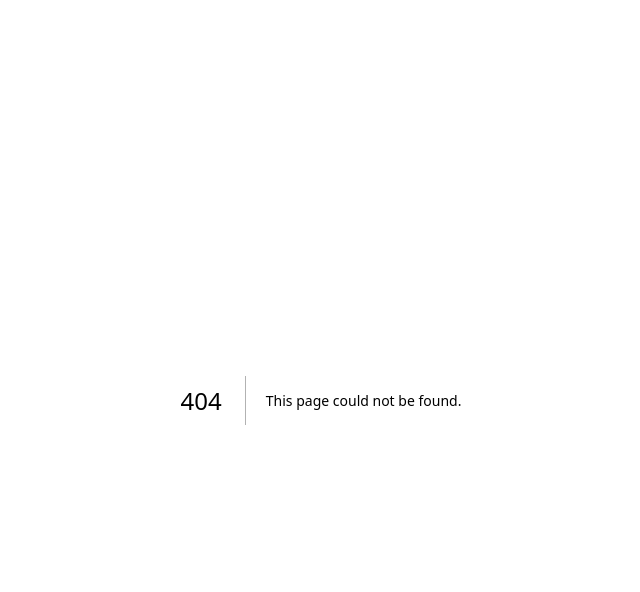
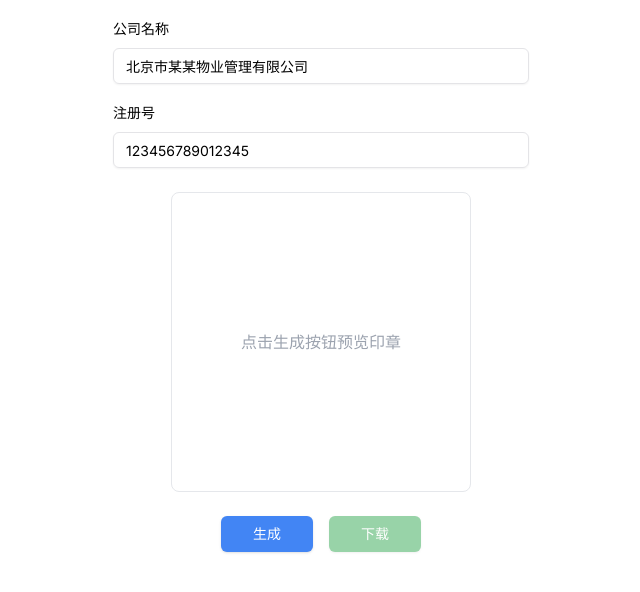
Before and after one commit to cookabc/app-universe, a Next.js app: page /seal-generator in a window 1280 px wide. Before the commit this address had no page. Shown: the top 592 px of the page, without its empty margins (319-959 px from the left). Built offline with nearby package versions, Linux system fonts and the light colour scheme.

Commit message:
feat: Add SealGenerator page component

```diff
--- /dev/null
+++ b/src/app/seal-generator/page.tsx
@@ -0,0 +1,239 @@
+"use client";
+
+import { Button } from "@/components/ui/button";
+import { Input } from "@/components/ui/input";
+import { Label } from "@/components/ui/label";
+import { useState } from "react";
+
+// Constants for seal configuration
+const SEAL_CONFIG = {
+	SIZE: 300,
+	PADDING: 10,
+	COLOR: "#FF0000",
+	STAR: {
+		SCALE: 0.3,
+		INNER_RATIO: 0.382, // Golden ratio
+	},
+	FONT: {
+		FAMILY: "SimSun",
+		COMPANY_SIZE_RATIO: 8,
+		REGISTRATION_SIZE_RATIO: 10,
+		MAX_COMPANY_SIZE: 24,
+		MAX_REGISTRATION_SIZE: 18,
+	},
+	TEXT_RADIUS_OFFSET: 25,
+	ANGLES: {
+		COMPANY_START: Math.PI * 0.88,
+		COMPANY_END: Math.PI * 0.2,
+		REGISTRATION_START: Math.PI * 0.25,
+		REGISTRATION_END: Math.PI * 0.75,
+	},
+} as const;
+
+interface DrawArcTextProps {
+	ctx: CanvasRenderingContext2D;
+	text: string;
+	startAngle: number;
+	endAngle: number;
+	radius: number;
+	fontSize: number;
+	centerX: number;
+	centerY: number;
+	isUpsideDown?: boolean;
+}
+
+export default function SealGenerator() {
+	const [companyName, setCompanyName] = useState("北京市某某物业管理有限公司");
+	const [registrationNumber, setRegistrationNumber] =
+		useState("123456789012345");
+	const [sealImage, setSealImage] = useState("");
+
+	const drawArcText = ({
+		ctx,
+		text,
+		startAngle,
+		endAngle,
+		radius,
+		fontSize,
+		centerX,
+		centerY,
+		isUpsideDown = false,
+	}: DrawArcTextProps) => {
+		ctx.font = `${fontSize}px ${SEAL_CONFIG.FONT.FAMILY}`;
+		ctx.textAlign = "center";
+		ctx.textBaseline = "middle";
+
+		const chars = text.split("");
+		const totalAngle =
+			endAngle > startAngle
+				? endAngle - startAngle
+				: Math.PI * 2 - startAngle + endAngle;
+		const angleStep = totalAngle / chars.length;
+
+		chars.forEach((char, i) => {
+			const angle = startAngle + angleStep * i;
+			const x = centerX + Math.cos(angle) * radius;
+			const y = centerY + Math.sin(angle) * radius;
+
+			ctx.save();
+			ctx.translate(x, y);
+			ctx.rotate(angle + (isUpsideDown ? -Math.PI / 2 : Math.PI / 2));
+			ctx.fillText(char, 0, 0);
+			ctx.restore();
+		});
+	};
+
+	const drawStar = (
+		ctx: CanvasRenderingContext2D,
+		centerX: number,
+		centerY: number,
+		radius: number,
+	) => {
+		const starRadius = radius * SEAL_CONFIG.STAR.SCALE;
+		const starInnerRadius = starRadius * SEAL_CONFIG.STAR.INNER_RATIO;
+
+		ctx.beginPath();
+		for (let i = 0; i < 5; i++) {
+			const outerAngle = (i * 2 * Math.PI) / 5 - Math.PI / 2;
+			const innerAngle = outerAngle + Math.PI / 5;
+
+			const outerX = centerX + Math.cos(outerAngle) * starRadius;
+			const outerY = centerY + Math.sin(outerAngle) * starRadius;
+			const innerX = centerX + Math.cos(innerAngle) * starInnerRadius;
+			const innerY = centerY + Math.sin(innerAngle) * starInnerRadius;
+
+			i === 0 ? ctx.moveTo(outerX, outerY) : ctx.lineTo(outerX, outerY);
+			ctx.lineTo(innerX, innerY);
+		}
+		ctx.closePath();
+		ctx.fill();
+	};
+
+	const generateSeal = () => {
+		const canvas = document.createElement("canvas");
+		const ctx = canvas.getContext("2d");
+		if (!ctx) return;
+
+		// Setup canvas
+		canvas.width = SEAL_CONFIG.SIZE;
+		canvas.height = SEAL_CONFIG.SIZE;
+		const centerX = SEAL_CONFIG.SIZE / 2;
+		const centerY = SEAL_CONFIG.SIZE / 2;
+		const radius = SEAL_CONFIG.SIZE / 2 - SEAL_CONFIG.PADDING;
+
+		// Clear and set color
+		ctx.clearRect(0, 0, SEAL_CONFIG.SIZE, SEAL_CONFIG.SIZE);
+		ctx.strokeStyle = SEAL_CONFIG.COLOR;
+		ctx.fillStyle = SEAL_CONFIG.COLOR;
+
+		// Draw outer circle
+		ctx.beginPath();
+		ctx.lineWidth = 4;
+		ctx.arc(centerX, centerY, radius, 0, Math.PI * 2);
+		ctx.stroke();
+
+		// Draw inner circle
+		ctx.beginPath();
+		ctx.lineWidth = 2;
+		ctx.arc(centerX, centerY, radius - 8, 0, Math.PI * 2);
+		ctx.stroke();
+
+		// Draw star
+		drawStar(ctx, centerX, centerY, radius);
+
+		// Draw company name
+		drawArcText({
+			ctx,
+			text: companyName,
+			startAngle: SEAL_CONFIG.ANGLES.COMPANY_START,
+			endAngle: SEAL_CONFIG.ANGLES.COMPANY_END,
+			radius: radius - SEAL_CONFIG.TEXT_RADIUS_OFFSET,
+			fontSize: Math.min(
+				radius / SEAL_CONFIG.FONT.COMPANY_SIZE_RATIO,
+				SEAL_CONFIG.FONT.MAX_COMPANY_SIZE,
+			),
+			centerX,
+			centerY,
+		});
+
+		// Draw registration number
+		drawArcText({
+			ctx,
+			text: [...registrationNumber].reverse().join(""),
+			startAngle: SEAL_CONFIG.ANGLES.REGISTRATION_START,
+			endAngle: SEAL_CONFIG.ANGLES.REGISTRATION_END,
+			radius: radius - SEAL_CONFIG.TEXT_RADIUS_OFFSET,
+			fontSize: Math.min(
+				radius / SEAL_CONFIG.FONT.REGISTRATION_SIZE_RATIO,
+				SEAL_CONFIG.FONT.MAX_REGISTRATION_SIZE,
+			),
+			centerX,
+			centerY,
+			isUpsideDown: true,
+		});
+
+		setSealImage(canvas.toDataURL());
+	};
+
+	const handleDownload = () => {
+		if (!sealImage) return;
+		const link = document.createElement("a");
+		link.download = "seal.png";
+		link.href = sealImage;
+		link.click();
+	};
+
+	return (
+		<div className="w-full max-w-md mx-auto p-4 space-y-6">
+			<div className="space-y-4">
+				<div className="space-y-2">
+					<Label htmlFor="companyName">公司名称</Label>
+					<Input
+						id="companyName"
+						value={companyName}
+						onChange={(e) => setCompanyName(e.target.value)}
+					/>
+				</div>
+
+				<div className="space-y-2">
+					<Label htmlFor="registrationNumber">注册号</Label>
+					<Input
+						id="registrationNumber"
+						value={registrationNumber}
+						onChange={(e) => setRegistrationNumber(e.target.value)}
+					/>
+				</div>
+			</div>
+
+			<div className="flex justify-center">
+				{sealImage ? (
+					<img
+						src={sealImage}
+						alt="Generated Seal"
+						className="border border-gray-200 rounded-lg"
+					/>
+				) : (
+					<div className="w-[300px] h-[300px] border border-gray-200 rounded-lg flex items-center justify-center text-gray-400">
+						点击生成按钮预览印章
+					</div>
+				)}
+			</div>
+
+			<div className="flex gap-4 justify-center">
+				<Button
+					onClick={generateSeal}
+					className="bg-[#4285f4] hover:bg-[#4285f4]/90 text-white px-8"
+				>
+					生成
+				</Button>
+				<Button
+					onClick={handleDownload}
+					className="bg-[#34a853] hover:bg-[#34a853]/90 text-white px-8"
+					disabled={!sealImage}
+				>
+					下载
+				</Button>
+			</div>
+		</div>
+	);
+}
```
